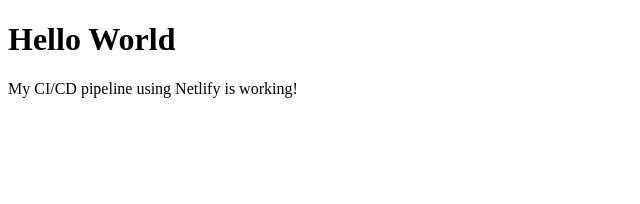
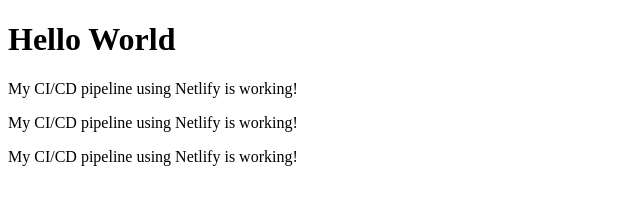
Before and after one commit to tamanna-BCA/pipeline-ci-cd, a plain HTML site: page index.html in a window 1280 px wide. Shown: the whole page, without its empty margins (0-640 px from the left). Drawn offline with Linux system fonts and the light colour scheme.

Commit message:
Add files via upload

```diff
--- a/index.html
+++ b/index.html
@@ -6,5 +6,7 @@
 <body>
 <h1>Hello World </h1>
 <p>My CI/CD pipeline using Netlify is working!</p>
+<p>My CI/CD pipeline using Netlify is working!</p>
+<p>My CI/CD pipeline using Netlify is working!</p>
 </body>
 </html>
```
